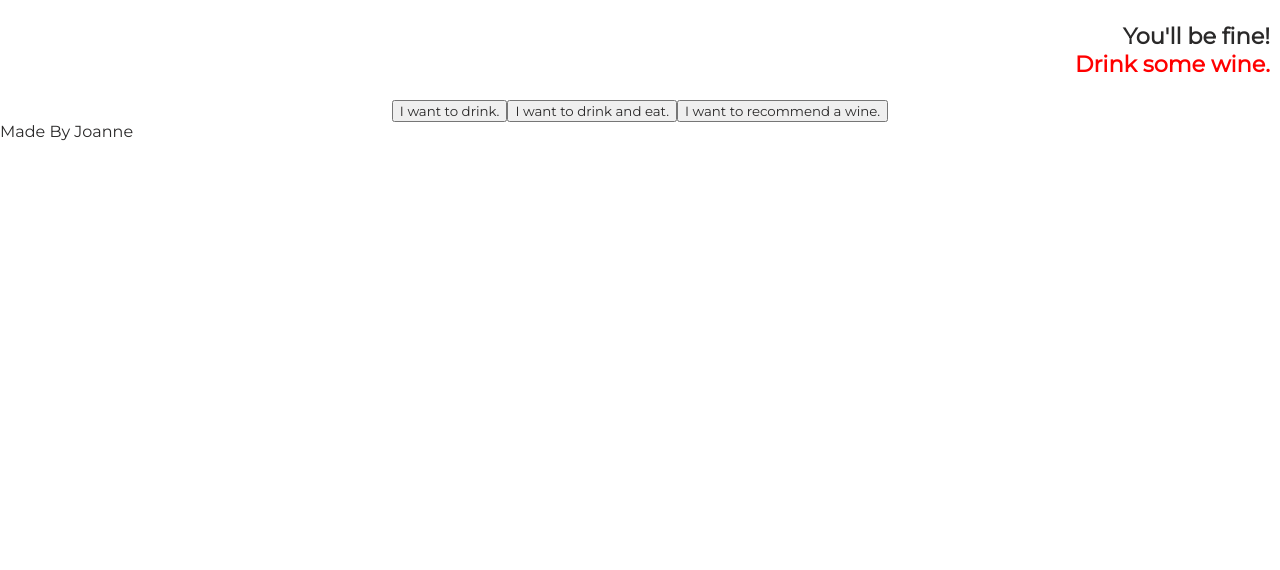
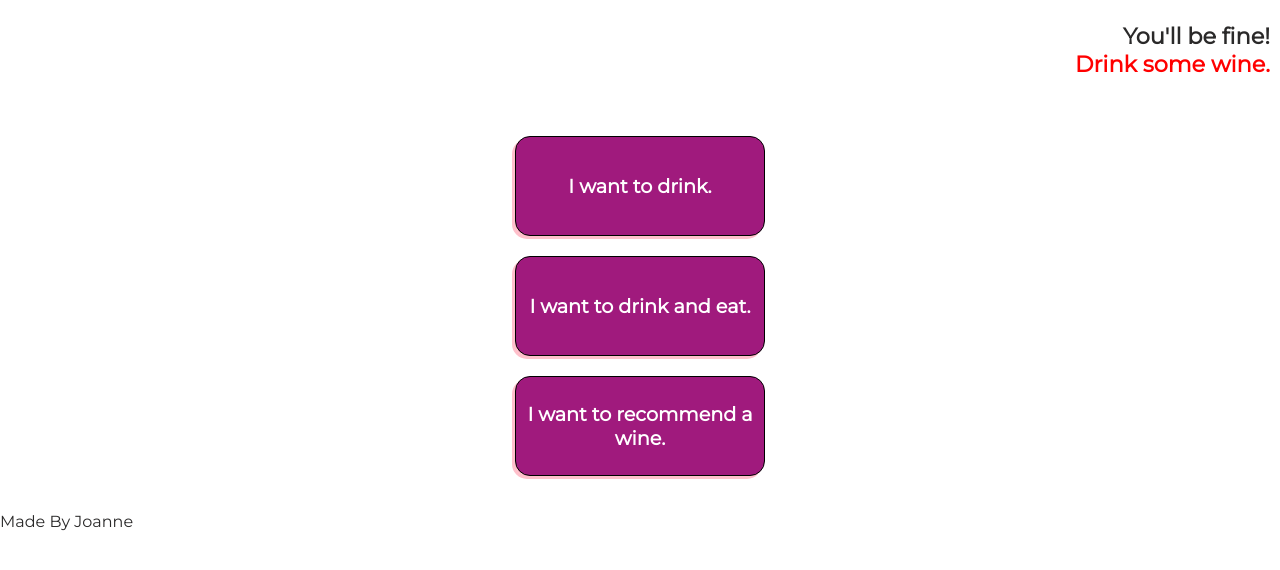
Before and after one commit to josno/youwillbewine, a React (Create React App) app: page / in a window 1280 px wide. Shown: the top 570 px of the page. Built offline with nearby package versions, Linux system fonts and the light colour scheme; the HTML template or start-up script is replaced by a standard one; a web font is replaced by a local one.

Commit message:
Create buttons

```diff
--- a/src/Pages/Main.js
+++ b/src/Pages/Main.js
@@ -1,13 +1,29 @@
 import React from "react";
-import Link from "react-router-dom";
+import { Link } from "react-router-dom";
 import styled from "styled-components";
+
+const list = [
+	{ link: "/wine", text: "I want to drink." },
+	{ link: "/pair", text: "I want to drink and eat." },
+	{ link: "/recommend", text: "I want to recommend a wine." },
+];
 
 const Main = (props) => {
 	return (
 		<MainStyles>
-			<button>I want to drink.</button>
-			<button>I want to drink and eat.</button>
-			<button>I want to recommend a wine.</button>
+			<ul style={{ padding: "0px" }}>
+				{list.map((item) => {
+					return (
+						<>
+							<LinkStyles>
+								<Link style={{ textDecoration: "none" }} to={`${item.link}`}>
+									<SpanStyles>{item.text}</SpanStyles>
+								</Link>
+							</LinkStyles>
+						</>
+					);
+				})}
+			</ul>
 		</MainStyles>
 	);
 };
@@ -16,7 +32,32 @@ const MainStyles = styled.main`
 	height: 100%;
 	display: flex;
 	justify-content: center;
-	align-items: center;
 	flex-wrap: wrap;
 `;
+
+const LinkStyles = styled.li`
+	display: flex;
+	align-items: center;
+	justify-content: center;
+	text-decoration: none;
+	font-size: 1.2em;
+	font-weight: bold;
+	list-style: none;
+	width: 250px;
+	height: 100px;
+	border: 1px solid black;
+	border-radius: 15px;
+	box-shadow: -3px 3px pink;
+	text-align: center;
+	margin: 20px;
+	background-color: #a01a7d;
+	:hover {
+		opacity: 70%;
+	}
+`;
+
+const SpanStyles = styled.span`
+	text-decoration: none;
+	color: #ffffff;
+`;
 export default Main;
```
